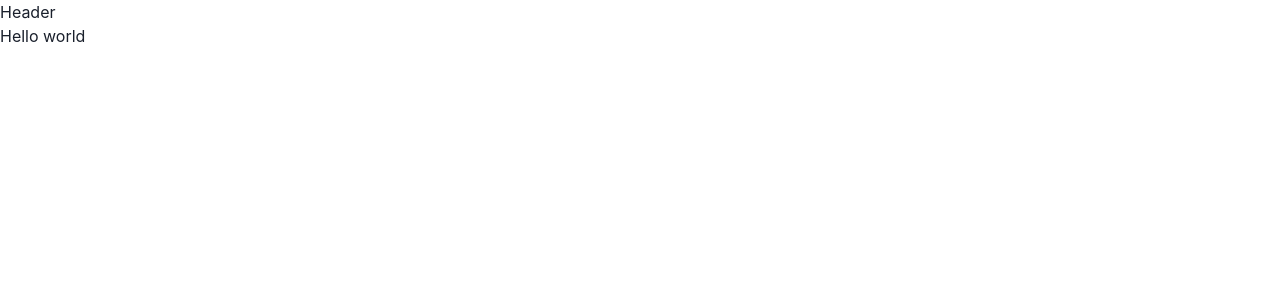
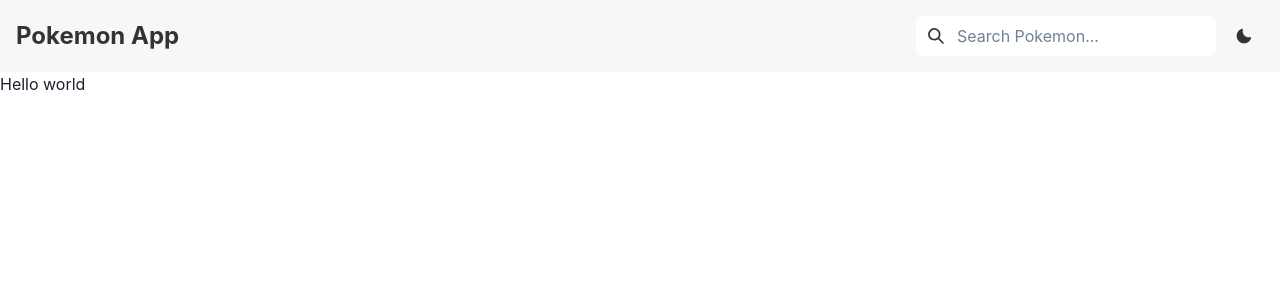
Before and after one commit to happycrew/react-pokemon-chakra, a React (Vite) app: page / in a window 1280 px wide. Shown: the top 300 px of the page. Built offline with nearby package versions, Linux system fonts and the light colour scheme.

Commit message:
feat: add Header with change themes

```diff
--- a/package.json
+++ b/package.json
@@ -10,6 +10,7 @@
     "preview": "vite preview"
   },
   "dependencies": {
+    "@chakra-ui/icons": "^2.1.1",
     "@chakra-ui/react": "^2.8.1",
     "@emotion/react": "^11.11.1",
     "@emotion/styled": "^11.11.0",
--- a/src/App.tsx
+++ b/src/App.tsx
@@ -1,12 +1,15 @@
 import { FC } from 'react';
 import './App.scss';
 import { Header } from './components/Header';
+import { ColorModeProvider, useColorMode } from '@chakra-ui/react';
 
 export const App: FC = () => {
+  const { colorMode, toggleColorMode } = useColorMode();
+  const isLight = colorMode === 'light';
   return (
-    <>
-      <Header />
+    <ColorModeProvider>
+      <Header isLight={isLight} toggleColorMode={toggleColorMode} />
       <h1>Hello world</h1>
-    </>
+    </ColorModeProvider>
   );
 };
--- a/src/components/Header/Header.tsx
+++ b/src/components/Header/Header.tsx
@@ -1,5 +1,58 @@
-import { FC } from "react";
+import React from 'react';
+import {
+  Flex,
+  Box,
+  Input,
+  InputGroup,
+  InputLeftElement,
+  IconButton,
+  Text,
+} from '@chakra-ui/react';
+import { MoonIcon, SunIcon, SearchIcon } from '@chakra-ui/icons';
 
-export const Header: FC = () => {
-  return <header>Header</header>;
+interface HeaderProps {
+  isLight: boolean; // Передаем значение светлой/темной темы через пропс
+  toggleColorMode: () => void; // Передаем функцию переключения темы через пропс
+}
+
+export const Header: React.FC<HeaderProps> = ({ isLight, toggleColorMode }) => {
+  return (
+    <Flex
+      alignItems="center"
+      justifyContent="space-between"
+      padding="1rem"
+      backgroundColor={isLight ? '#F7F7F7' : '#1A202C'}>
+      <Text
+        fontSize="2xl"
+        fontWeight="bold"
+        color={isLight ? '#333333' : '#E2E8F0'}>
+        Pokemon App
+      </Text>
+      <Box display="flex" alignItems="center">
+        <InputGroup>
+          <Input
+            type="text"
+            placeholder="Search Pokemon..."
+            bg={isLight ? '#FFFFFF' : '#2D3748'}
+            borderRadius="md"
+            borderColor="transparent"
+            width="300px"
+            _focus={{ borderColor: isLight ? '#007BFF' : '#63B3ED' }}
+          />
+          <InputLeftElement pointerEvents="none">
+            <SearchIcon color={isLight ? '#333333' : '#E2E8F0'} />
+          </InputLeftElement>
+        </InputGroup>
+        <IconButton
+          aria-label={`Switch to ${isLight ? 'dark' : 'light'} mode`}
+          icon={isLight ? <MoonIcon /> : <SunIcon />}
+          onClick={toggleColorMode}
+          ml="2"
+          bg="transparent"
+          color={isLight ? '#333333' : '#E2E8F0'}
+          _hover={{ bg: 'transparent' }}
+        />
+      </Box>
+    </Flex>
+  );
 };
--- a/src/main.tsx
+++ b/src/main.tsx
@@ -1,22 +1,12 @@
 import React from 'react';
 import ReactDOM from 'react-dom/client';
-import { ChakraProvider, extendTheme } from '@chakra-ui/react';
+import { ChakraProvider } from '@chakra-ui/react';
 import { App } from './App.tsx';
 import './index.scss';
 
-const colors = {
-  brand: {
-    900: '#1a365d',
-    800: '#153e75',
-    700: '#2a69ac',
-  },
-};
-
-const theme = extendTheme({ colors });
-
 ReactDOM.createRoot(document.getElementById('root')!).render(
   <React.StrictMode>
-    <ChakraProvider theme={theme}>
+    <ChakraProvider>
       <App />
     </ChakraProvider>
   </React.StrictMode>,
```
Also changed, not shown: src/types/types.ts (added, +12 -0 lines), src/utils/ColorModeContext.tsx (added, +33 -0 lines), 1 other file (tests, documents, lock files or other folders).
